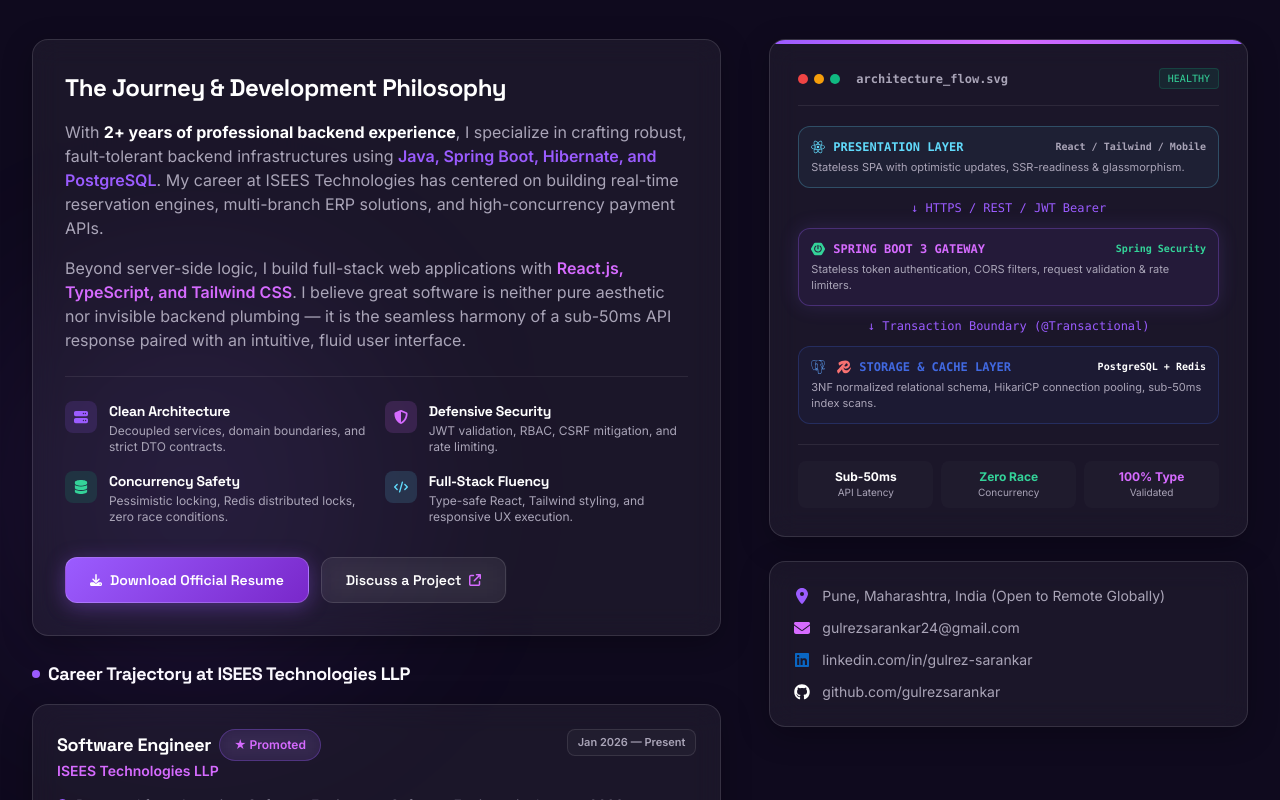
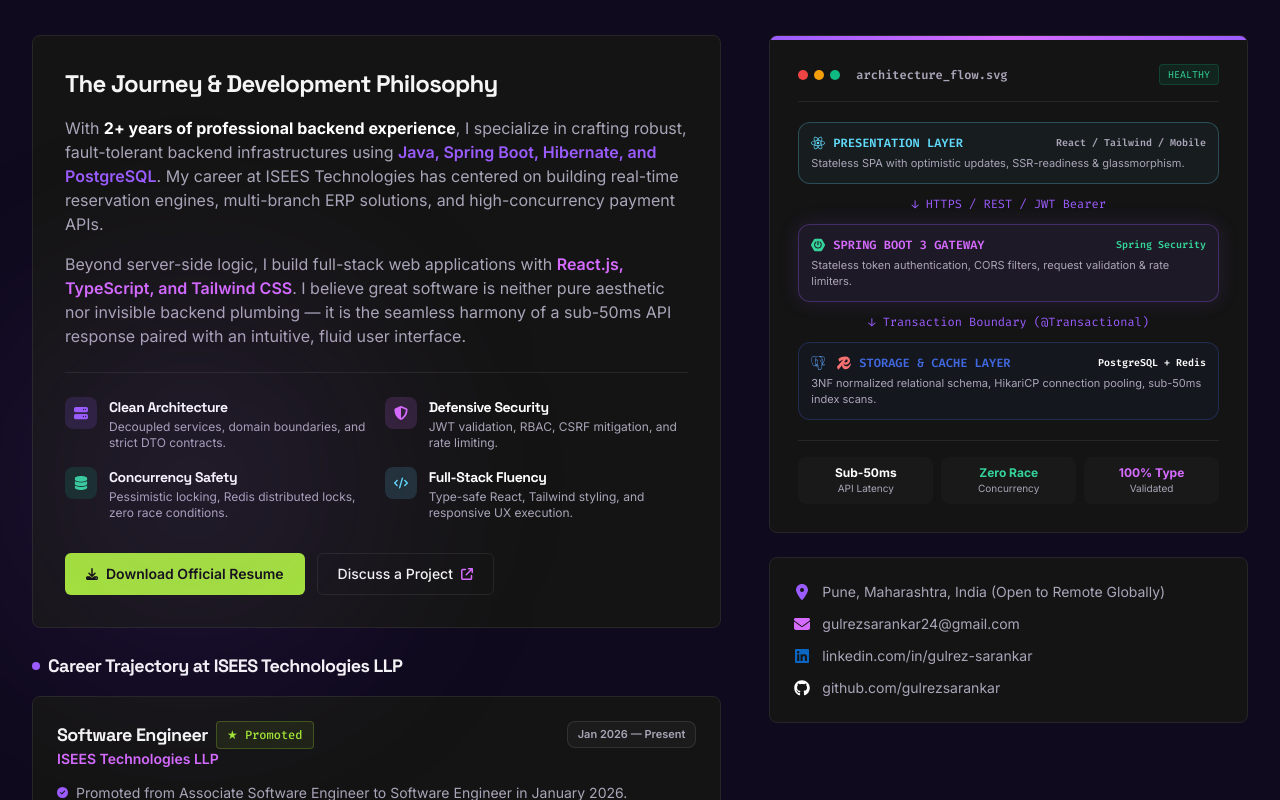
Before and after one commit to GulrezSarankar/My-Portfolio, a React (Vite) app: page /about in a window 1280 px wide. Shown: the part 480-1280 px from the top of the page. Built offline with nearby package versions, Linux system fonts and the light colour scheme; no server answers.

Commit message:
refactor(ui): modernize portfolio design foundation

```diff
--- a/src/index.css
+++ b/src/index.css
@@ -1,79 +1,58 @@
-@import url('https://fonts.googleapis.com/css2?family=Inter:wght@300;400;500;600;700;800;900&family=Space+Grotesk:wght@400;500;600;700&family=Fira+Code:wght@400;500;600&display=swap');
+@import url('https://fonts.googleapis.com/css2?family=Inter:wght@300;400;500;600;700;800&family=Space+Grotesk:wght@400;500;600;700&family=Fira+Code:wght@400;500;600&display=swap');
 
 @tailwind base;
 @tailwind components;
 @tailwind utilities;
 
 /* ==========================================================================
-   PREMIUM DARK PURPLE GLASSMORPHISM PRO DESIGN SYSTEM
+   MINIMAL EDITORIAL SOFTWARE ENGINEER DESIGN SYSTEM
+   Theme:
+     - Background: #0D0D0D
+     - Surface: #141414
+     - Elevated: #1A1A1A
+     - Border: #262626
+     - Primary Text: #F5F5F5
+     - Secondary Text: #A1A1A1
+     - Muted Text: #666666
+     - Accent: #A3E635 (Terminal Lime)
    ========================================================================== */
 
-/* DARK MODE (Default / data-theme="dark") */
-:root, [data-theme="dark"] {
-  --bg-main: #080612;
-  --bg-section: #100B20;
-  --bg-card: rgba(255, 255, 255, 0.05);
-  --bg-card-hover: rgba(255, 255, 255, 0.08);
-  --bg-card-solid: #120D24;
-  --bg-elevated: #160F2E;
-  --bg-code: #0D081F;
-  --border-color: rgba(255, 255, 255, 0.12);
-  --border-subtle: rgba(255, 255, 255, 0.06);
-  --border-focus: rgba(155, 92, 255, 0.6);
+:root, [data-theme="dark"], [data-theme="light"] {
+  --bg-main: #0D0D0D;
+  --bg-section: #0D0D0D;
+  --bg-surface: #141414;
+  --bg-elevated: #1A1A1A;
+  --bg-card: #141414;
+  --bg-card-hover: #181818;
+  --bg-card-solid: #141414;
+  --bg-code: #111111;
 
-  --text-primary: #FFFFFF;
-  --text-secondary: #AAA5B8;
-  --text-muted: #7E7893;
+  --border-color: #262626;
+  --border-subtle: #262626;
+  --border-hover: #383838;
+  --border-focus: #A3E635;
 
-  --accent-primary: #9B5CFF;
-  --accent-hover: #B47EFF;
-  --accent-light: #D66BFF;
-  --accent-soft: rgba(155, 92, 255, 0.14);
-  --accent-glow: rgba(155, 92, 255, 0.35);
+  --text-primary: #F5F5F5;
+  --text-secondary: #A1A1A1;
+  --text-muted: #666666;
 
-  --nav-bg: rgba(8, 6, 18, 0.75);
-  --nav-scrolled: rgba(8, 6, 18, 0.92);
-  --shadow-color: rgba(0, 0, 0, 0.55);
-  --shadow-purple: 0 10px 30px -10px rgba(155, 92, 255, 0.3);
-  --grid-dot-color: rgba(155, 92, 255, 0.12);
+  --accent: #A3E635;
+  --accent-hover: #BEF264;
+  --accent-soft: rgba(163, 230, 53, 0.10);
+  --accent-border: rgba(163, 230, 53, 0.25);
+  --accent-primary: #A3E635;
+  --accent-light: #BEF264;
+  --accent-glow: transparent;
 
-  --arch-node-bg: #140E2A;
-  --arch-node-border: rgba(155, 92, 255, 0.25);
-  --arch-node-text: #FFFFFF;
-}
+  --nav-bg: rgba(13, 13, 13, 0.88);
+  --nav-scrolled: rgba(13, 13, 13, 0.96);
+  --shadow-subtle: 0 1px 2px 0 rgba(0, 0, 0, 0.5);
+  --shadow-purple: none;
+  --grid-dot-color: rgba(255, 255, 255, 0.05);
 
-/* LIGHT MODE (data-theme="light") */
-[data-theme="light"] {
-  --bg-main: #FAF9FD;
-  --bg-section: #F3EEFA;
-  --bg-card: rgba(255, 255, 255, 0.85);
-  --bg-card-hover: #FFFFFF;
-  --bg-card-solid: #FFFFFF;
-  --bg-elevated: #FFFFFF;
-  --bg-code: #120D24;
-  --border-color: rgba(155, 92, 255, 0.18);
-  --border-subtle: rgba(0, 0, 0, 0.08);
-  --border-focus: rgba(155, 92, 255, 0.6);
-
-  --text-primary: #120D24;
-  --text-secondary: #58516B;
-  --text-muted: #847C9C;
-
-  --accent-primary: #863BE5;
-  --accent-hover: #7124D6;
-  --accent-light: #BA4EED;
-  --accent-soft: rgba(134, 59, 229, 0.10);
-  --accent-glow: rgba(134, 59, 229, 0.25);
-
-  --nav-bg: rgba(250, 249, 253, 0.85);
-  --nav-scrolled: rgba(250, 249, 253, 0.96);
-  --shadow-color: rgba(60, 20, 100, 0.08);
-  --shadow-purple: 0 10px 30px -10px rgba(134, 59, 229, 0.18);
-  --grid-dot-color: rgba(134, 59, 229, 0.08);
-
-  --arch-node-bg: #FFFFFF;
-  --arch-node-border: #D8B4FE;
-  --arch-node-text: #120D24;
+  --arch-node-bg: #141414;
+  --arch-node-border: #262626;
+  --arch-node-text: #F5F5F5;
 }
 
 /* ==========================================================================
@@ -83,226 +62,368 @@
 html {
   scroll-behavior: smooth;
   font-family: 'Inter', ui-sans-serif, system-ui, -apple-system, sans-serif;
-  background-color: var(--bg-main);
-  color: var(--text-primary);
-  transition: background-color 300ms ease, color 300ms ease;
+  background-color: #0D0D0D;
+  color: #F5F5F5;
 }
 
 body {
   margin: 0;
-  background-color: var(--bg-main);
-  color: var(--text-primary);
+  background-color: #0D0D0D;
+  color: #F5F5F5;
   -webkit-font-smoothing: antialiased;
   -moz-osx-font-smoothing: grayscale;
   overflow-x: hidden;
-  transition: background-color 300ms ease, color 300ms ease;
 }
 
 h1, h2, h3, h4, h5, h6, .font-heading {
   font-family: 'Space Grotesk', 'Inter', sans-serif;
-  letter-spacing: -0.02em;
+  letter-spacing: -0.03em;
+  color: #F5F5F5;
 }
 
-/* Custom Scrollbar */
+/* Minimal Monospace Font Utility */
+.font-code, .font-mono {
+  font-family: 'Fira Code', ui-monospace, monospace;
+}
+
+/* Minimal Discrete Scrollbar */
 ::-webkit-scrollbar {
-  width: 8px;
+  width: 6px;
+  height: 6px;
 }
 ::-webkit-scrollbar-track {
-  background: var(--bg-main);
+  background: #0D0D0D;
 }
 ::-webkit-scrollbar-thumb {
-  background: rgba(155, 92, 255, 0.25);
-  border-radius: 4px;
+  background: #262626;
+  border-radius: 3px;
 }
 ::-webkit-scrollbar-thumb:hover {
-  background: var(--accent-primary);
+  background: #383838;
 }
 
-/* Ambient Radial Violet Glow */
-.bg-ambient-purple {
-  background: radial-gradient(circle at 50% 0%, rgba(155, 92, 255, 0.18) 0%, rgba(8, 6, 18, 0) 70%);
+/* Remove ambient purple radial glow blobs */
+.bg-ambient-purple, .bg-ambient-glow {
+  display: none !important;
 }
 
-.bg-ambient-glow {
-  background: radial-gradient(circle at 50% 20%, rgba(155, 92, 255, 0.12) 0%, transparent 70%);
-}
-
-/* Fine Grid Pattern Texture */
+/* Subtle, Understated Dot Grid Texture */
 .bg-grid-pattern {
-  background-image: radial-gradient(var(--grid-dot-color) 1px, transparent 1px);
-  background-size: 28px 28px;
+  background-image: radial-gradient(rgba(255, 255, 255, 0.05) 1px, transparent 1px);
+  background-size: 32px 32px;
 }
 
 /* ==========================================================================
-   PREMIUM GLASSMORPHISM & COMPONENT UTILITIES
+   NEW REUSABLE EDITORIAL DESIGN SYSTEM UTILITIES
    ========================================================================== */
 
-/* Core Translucent Glass Surface */
-.glass-panel {
-  background: rgba(255, 255, 255, 0.05);
-  backdrop-filter: blur(14px);
-  -webkit-backdrop-filter: blur(14px);
-  border: 1px solid var(--border-color);
-  border-radius: 16px;
-  box-shadow: 0 8px 32px 0 rgba(0, 0, 0, 0.37);
+/* Surfaces */
+.surface-card {
+  background-color: #141414;
+  border: 1px solid #262626;
+  border-radius: 8px;
 }
 
-/* Glass Card with Hover Lift and Purple Border Glow */
-.glass-card {
-  background: rgba(255, 255, 255, 0.05);
-  backdrop-filter: blur(14px);
-  -webkit-backdrop-filter: blur(14px);
-  border: 1px solid var(--border-color);
-  border-radius: 16px;
-  box-shadow: 0 8px 30px rgba(0, 0, 0, 0.25);
-  transition: transform 300ms cubic-bezier(0.16, 1, 0.3, 1),
-              border-color 300ms ease,
-              background 300ms ease,
-              box-shadow 300ms ease;
+.surface-card-hover {
+  background-color: #141414;
+  border: 1px solid #262626;
+  border-radius: 8px;
+  transition: border-color 150ms ease, background-color 150ms ease;
+}
+.surface-card-hover:hover {
+  border-color: #383838;
+  background-color: #181818;
 }
 
-.glass-card:hover {
-  transform: translateY(-4px);
-  border-color: rgba(155, 92, 255, 0.45);
-  background: rgba(255, 255, 255, 0.08);
-  box-shadow: 0 16px 40px rgba(155, 92, 255, 0.15), 0 0 20px rgba(155, 92, 255, 0.1);
+.surface-elevated {
+  background-color: #1A1A1A;
+  border: 1px solid #262626;
+  border-radius: 8px;
 }
 
-/* Legacy theme-card alias mapping to glass-card */
-.theme-card {
-  background-color: var(--bg-card);
-  backdrop-filter: blur(14px);
-  -webkit-backdrop-filter: blur(14px);
-  border: 1px solid var(--border-color);
-  border-radius: 16px;
-  box-shadow: 0 8px 30px var(--shadow-color);
-  transition: transform 300ms cubic-bezier(0.16, 1, 0.3, 1),
-              border-color 300ms ease,
-              box-shadow 300ms ease,
-              background-color 300ms ease,
-              color 300ms ease;
+/* Borders */
+.border-subtle {
+  border-color: #262626;
 }
 
-.theme-card-hover:hover {
-  transform: translateY(-4px);
-  border-color: var(--accent-primary);
-  background-color: var(--bg-card-hover);
-  box-shadow: 0 16px 40px rgba(155, 92, 255, 0.2);
-}
-
-/* Glass Pill Badge */
-.glass-pill {
-  display: inline-flex;
-  align-items: center;
-  gap: 0.5rem;
-  padding: 0.375rem 0.875rem;
-  border-radius: 9999px;
-  font-size: 0.75rem;
-  font-weight: 600;
-  background: rgba(155, 92, 255, 0.12);
-  border: 1px solid rgba(155, 92, 255, 0.3);
-  color: #D66BFF;
-  backdrop-filter: blur(8px);
-}
-
-/* Glowing text gradient */
-.purple-gradient-text {
-  background: linear-gradient(135deg, #FFFFFF 0%, #D66BFF 50%, #9B5CFF 100%);
-  -webkit-background-clip: text;
-  -webkit-text-fill-color: transparent;
-}
-
-.purple-accent-text {
-  background: linear-gradient(135deg, #9B5CFF 0%, #D66BFF 100%);
-  -webkit-background-clip: text;
-  -webkit-text-fill-color: transparent;
+.border-hover {
+  border-color: #383838;
 }
 
 /* Buttons */
-.btn-primary-purple, .btn-primary-blue {
+.btn-primary {
   display: inline-flex;
   align-items: center;
   justify-content: center;
   gap: 0.5rem;
-  background: linear-gradient(135deg, #9B5CFF 0%, #7928CA 100%);
-  color: #FFFFFF !important;
-  font-family: 'Space Grotesk', 'Inter', sans-serif;
+  background-color: #A3E635;
+  color: #0D0D0D !important;
+  font-family: 'Inter', sans-serif;
+  font-size: 0.8125rem;
   font-weight: 600;
-  padding: 0.75rem 1.5rem;
-  border-radius: 0.75rem;
-  border: 1px solid rgba(255, 255, 255, 0.18);
-  box-shadow: 0 4px 20px rgba(155, 92, 255, 0.35);
-  transition: all 250ms cubic-bezier(0.16, 1, 0.3, 1);
+  padding: 0.625rem 1.25rem;
+  border-radius: 6px;
+  border: 1px solid transparent;
+  transition: background-color 150ms ease;
   cursor: pointer;
 }
-
-.btn-primary-purple:hover, .btn-primary-blue:hover {
-  background: linear-gradient(135deg, #A86CFF 0%, #893CE0 100%);
-  transform: translateY(-2px);
-  box-shadow: 0 8px 30px rgba(155, 92, 255, 0.55), 0 0 15px rgba(214, 107, 255, 0.3);
+.btn-primary:hover {
+  background-color: #BEF264;
 }
 
-.btn-secondary-glass, .btn-secondary-theme {
+.btn-secondary {
   display: inline-flex;
   align-items: center;
   justify-content: center;
   gap: 0.5rem;
-  background: rgba(255, 255, 255, 0.05);
-  backdrop-filter: blur(12px);
-  -webkit-backdrop-filter: blur(12px);
-  color: var(--text-primary);
-  border: 1px solid var(--border-color);
-  font-family: 'Space Grotesk', 'Inter', sans-serif;
-  font-weight: 600;
-  padding: 0.75rem 1.5rem;
-  border-radius: 0.75rem;
-  transition: all 250ms cubic-bezier(0.16, 1, 0.3, 1);
+  background-color: #141414;
+  color: #F5F5F5;
+  font-family: 'Inter', sans-serif;
+  font-size: 0.8125rem;
+  font-weight: 500;
+  padding: 0.625rem 1.25rem;
+  border-radius: 6px;
+  border: 1px solid #262626;
+  transition: border-color 150ms ease, background-color 150ms ease;
   cursor: pointer;
 }
+.btn-secondary:hover {
+  border-color: #383838;
+  background-color: #1A1A1A;
+  color: #F5F5F5;
+}
 
-.btn-secondary-glass:hover, .btn-secondary-theme:hover {
-  border-color: var(--accent-primary);
-  background: rgba(155, 92, 255, 0.12);
-  color: #FFFFFF;
-  transform: translateY(-2px);
-  box-shadow: 0 8px 25px rgba(155, 92, 255, 0.2);
+.btn-ghost {
+  display: inline-flex;
+  align-items: center;
+  justify-content: center;
+  gap: 0.5rem;
+  background-color: transparent;
+  color: #A1A1A1;
+  font-family: 'Inter', sans-serif;
+  font-size: 0.8125rem;
+  font-weight: 500;
+  padding: 0.5rem 0.875rem;
+  border-radius: 6px;
+  transition: color 150ms ease, background-color 150ms ease;
+  cursor: pointer;
+}
+.btn-ghost:hover {
+  color: #F5F5F5;
+  background-color: #141414;
 }
 
 /* Badges */
+.badge-tech {
+  display: inline-flex;
+  align-items: center;
+  gap: 0.375rem;
+  padding: 0.25rem 0.625rem;
+  border-radius: 4px;
+  font-size: 0.75rem;
+  font-family: 'Fira Code', monospace;
+  background-color: #1A1A1A;
+  border: 1px solid #262626;
+  color: #A1A1A1;
+}
+
+.badge-lime {
+  display: inline-flex;
+  align-items: center;
+  gap: 0.375rem;
+  padding: 0.25rem 0.625rem;
+  border-radius: 4px;
+  font-size: 0.75rem;
+  font-family: 'Fira Code', monospace;
+  background-color: rgba(163, 230, 53, 0.08);
+  border: 1px solid rgba(163, 230, 53, 0.25);
+  color: #A3E635;
+}
+
+.badge-subtle {
+  display: inline-flex;
+  align-items: center;
+  gap: 0.375rem;
+  padding: 0.25rem 0.625rem;
+  border-radius: 4px;
+  font-size: 0.75rem;
+  background-color: #141414;
+  border: 1px solid #262626;
+  color: #A1A1A1;
+}
+
+/* Focus state */
+.focus-ring {
+  outline: none;
+}
+.focus-ring:focus-visible {
+  outline: 2px solid #A3E635;
+  outline-offset: 2px;
+}
+
+/* Standard Section Layout */
+.section-container {
+  max-width: 1200px;
+  margin-left: auto;
+  margin-right: auto;
+  padding-left: 1rem;
+  padding-right: 1rem;
+}
+@media (min-width: 640px) {
+  .section-container {
+    padding-left: 1.5rem;
+    padding-right: 1.5rem;
+  }
+}
+@media (min-width: 1024px) {
+  .section-container {
+    padding-left: 2rem;
+    padding-right: 2rem;
+  }
+}
+
+.section-divider {
+  border-bottom: 1px solid #262626;
+}
+
+/* ==========================================================================
+   BACKWARD-COMPATIBILITY MAPPINGS FOR EXISTING COMPONENTS
+   Preserves rendering of existing components while seamlessly conforming
+   them to the minimal #0D0D0D / #141414 / #262626 / #A3E635 design.
+   ========================================================================== */
+
+/* Glass Cards & Panels map to clean flat editorial surfaces */
+.glass-panel, .glass-card, .theme-card {
+  background-color: #141414;
+  backdrop-filter: none;
+  -webkit-backdrop-filter: none;
+  border: 1px solid #262626;
+  border-radius: 8px;
+  box-shadow: none;
+  transition: border-color 150ms ease, background-color 150ms ease;
+}
+
+.glass-card:hover, .theme-card-hover:hover {
+  transform: none;
+  border-color: #383838;
+  background-color: #181818;
+  box-shadow: none;
+}
+
+/* Glass Pill Badge maps to minimal monospace lime badge */
+.glass-pill {
+  display: inline-flex;
+  align-items: center;
+  gap: 0.375rem;
+  padding: 0.25rem 0.625rem;
+  border-radius: 4px;
+  font-size: 0.75rem;
+  font-weight: 500;
+  font-family: 'Fira Code', monospace;
+  background: rgba(163, 230, 53, 0.08);
+  border: 1px solid rgba(163, 230, 53, 0.25);
+  color: #A3E635;
+  backdrop-filter: none;
+}
+
+/* Legacy theme badges */
 .theme-badge {
   display: inline-flex;
   align-items: center;
   gap: 0.375rem;
-  background-color: var(--accent-soft);
-  color: var(--accent-light);
-  border: 1px solid rgba(155, 92, 255, 0.25);
+  background-color: #1A1A1A;
+  color: #A1A1A1;
+  border: 1px solid #262626;
   padding: 0.25rem 0.625rem;
-  border-radius: 0.5rem;
+  border-radius: 4px;
   font-size: 0.75rem;
-  font-weight: 700;
-  text-transform: uppercase;
-  letter-spacing: 0.05em;
+  font-family: 'Fira Code', monospace;
+  letter-spacing: 0.02em;
 }
 
 .theme-badge-private {
   display: inline-flex;
   align-items: center;
   gap: 0.375rem;
-  background-color: rgba(255, 255, 255, 0.06);
-  color: var(--text-secondary);
-  border: 1px solid var(--border-color);
+  background-color: #141414;
+  color: #A1A1A1;
+  border: 1px solid #262626;
   padding: 0.25rem 0.625rem;
-  border-radius: 0.5rem;
+  border-radius: 4px;
   font-size: 0.75rem;
-  font-weight: 600;
+  font-weight: 500;
 }
 
-/* Code font */
-.font-code {
-  font-family: 'Fira Code', monospace;
+/* Replaced purple gradient text with crisp primary white */
+.purple-gradient-text {
+  background: none;
+  -webkit-background-clip: unset;
+  -webkit-text-fill-color: #F5F5F5;
+  color: #F5F5F5;
 }
 
-/* Marquee Pause on Hover */
+.purple-accent-text {
+  background: none;
+  -webkit-background-clip: unset;
+  -webkit-text-fill-color: #A3E635;
+  color: #A3E635;
+}
+
+/* Primary buttons map to crisp terminal lime */
+.btn-primary-purple, .btn-primary-blue {
+  display: inline-flex;
+  align-items: center;
+  justify-content: center;
+  gap: 0.5rem;
+  background: #A3E635;
+  color: #0D0D0D !important;
+  font-family: 'Inter', sans-serif;
+  font-size: 0.8125rem;
+  font-weight: 600;
+  padding: 0.625rem 1.25rem;
+  border-radius: 6px;
+  border: 1px solid transparent;
+  box-shadow: none;
+  transition: background-color 150ms ease;
+  cursor: pointer;
+}
+
+.btn-primary-purple:hover, .btn-primary-blue:hover {
+  background: #BEF264;
+  transform: none;
+  box-shadow: none;
+}
+
+/* Secondary buttons map to subtle dark surface buttons */
+.btn-secondary-glass, .btn-secondary-theme {
+  display: inline-flex;
+  align-items: center;
+  justify-content: center;
+  gap: 0.5rem;
+  background: #141414;
+  color: #F5F5F5;
+  border: 1px solid #262626;
+  font-family: 'Inter', sans-serif;
+  font-size: 0.8125rem;
+  font-weight: 500;
+  padding: 0.625rem 1.25rem;
+  border-radius: 6px;
+  box-shadow: none;
+  backdrop-filter: none;
+  -webkit-backdrop-filter: none;
+  transition: border-color 150ms ease, background-color 150ms ease;
+  cursor: pointer;
+}
+
+.btn-secondary-glass:hover, .btn-secondary-theme:hover {
+  border-color: #383838;
+  background: #1A1A1A;
+  color: #F5F5F5;
+  transform: none;
+  box-shadow: none;
+}
+
+/* Marquee container */
 .marquee-container:hover .animate-marquee {
   animation-play-state: paused;
 }
@@ -318,10 +439,9 @@ h1, h2, h3, h4, h5, h6, .font-heading {
 }
 
 /* ==========================================================================
-   MOBILE RESPONSIVENESS FIXES
+   RESPONSIVE BASELINE SAFETY
    ========================================================================== */
 
-/* Prevent all horizontal overflow at root level */
 html, body {
   max-width: 100%;
   overflow-x: hidden;
@@ -336,30 +456,7 @@ img {
   height: auto;
 }
 
-.theme-card, .glass-card, .glass-panel {
+.surface-card, .editorial-surface, .glass-card, .theme-card {
   word-break: break-word;
   overflow-wrap: break-word;
 }
-
-[class*="flex-wrap"] > * {
-  min-width: 0;
-}
-
-@media (max-width: 768px) {
-  button, a {
-    min-height: 44px;
-  }
-  .btn-primary-purple, .btn-primary-blue, .btn-secondary-glass, .btn-secondary-theme {
-    min-height: 44px;
-  }
-}
-
-@media (max-width: 375px) {
-  h1 {
-    word-break: break-word;
-    hyphens: auto;
-  }
-  .glass-card, .theme-card {
-    border-radius: 12px;
-  }
-}
--- a/tailwind.config.js
+++ b/tailwind.config.js
@@ -8,32 +8,49 @@ export default {
   theme: {
     extend: {
       colors: {
-        'dark-bg': '#080612',
-        'dark-section': '#100B20',
-        'dark-card': '#120D24',
-        'dark-elevated': '#181230',
-        'dark-border': 'rgba(255, 255, 255, 0.12)',
-        'midnight': '#080612',
-        'midnight-surface': '#100B20',
-        'purple-primary': '#9B5CFF',
-        'purple-accent': '#D66BFF',
-        'purple-soft': 'rgba(155, 92, 255, 0.15)',
-        'purple-glow': 'rgba(155, 92, 255, 0.25)',
-        'accent-blue': '#9B5CFF',
-        'accent-blue-hover': '#8644E6',
-        'accent-light': '#D66BFF',
-        'accent-soft': 'rgba(155, 92, 255, 0.12)',
-        'text-primary': '#FFFFFF',
-        'text-secondary': '#AAA5B8',
-        'text-muted': '#787389',
+        // Core Minimal Editorial Design System
+        'page': '#0D0D0D',
+        'surface': '#141414',
+        'surface-elevated': '#1A1A1A',
+        'border-subtle': '#262626',
+        'border-hover': '#383838',
+        'text-primary': '#F5F5F5',
+        'text-secondary': '#A1A1A1',
+        'text-muted': '#666666',
+        'lime-accent': '#A3E635',
+        'lime-hover': '#BEF264',
+        'lime-soft': 'rgba(163, 230, 53, 0.12)',
+        'lime-border': 'rgba(163, 230, 53, 0.25)',
+
+        // Backward compatibility mappings for existing component class references
+        'dark-bg': '#0D0D0D',
+        'dark-section': '#0D0D0D',
+        'dark-card': '#141414',
+        'dark-elevated': '#1A1A1A',
+        'dark-border': '#262626',
+        'midnight': '#0D0D0D',
+        'midnight-surface': '#141414',
+        'purple-primary': '#A3E635',
+        'purple-accent': '#BEF264',
+        'purple-soft': 'rgba(163, 230, 53, 0.10)',
+        'purple-glow': 'transparent',
+        'accent-blue': '#A3E635',
+        'accent-blue-hover': '#BEF264',
+        'accent-light': '#BEF264',
+        'accent-soft': 'rgba(163, 230, 53, 0.10)',
       },
       fontFamily: {
         heading: ['"Space Grotesk"', 'sans-serif'],
         sans: ['Inter', 'ui-sans-serif', 'system-ui', '-apple-system', 'sans-serif'],
+        mono: ['"Fira Code"', 'ui-monospace', 'monospace'],
         code: ['"Fira Code"', 'monospace'],
       },
       maxWidth: {
         'site': '1280px',
+        'prose-narrow': '720px',
+      },
+      borderRadius: {
+        'editorial': '8px',
       },
       animation: {
         'marquee': 'marquee 35s linear infinite',
```
